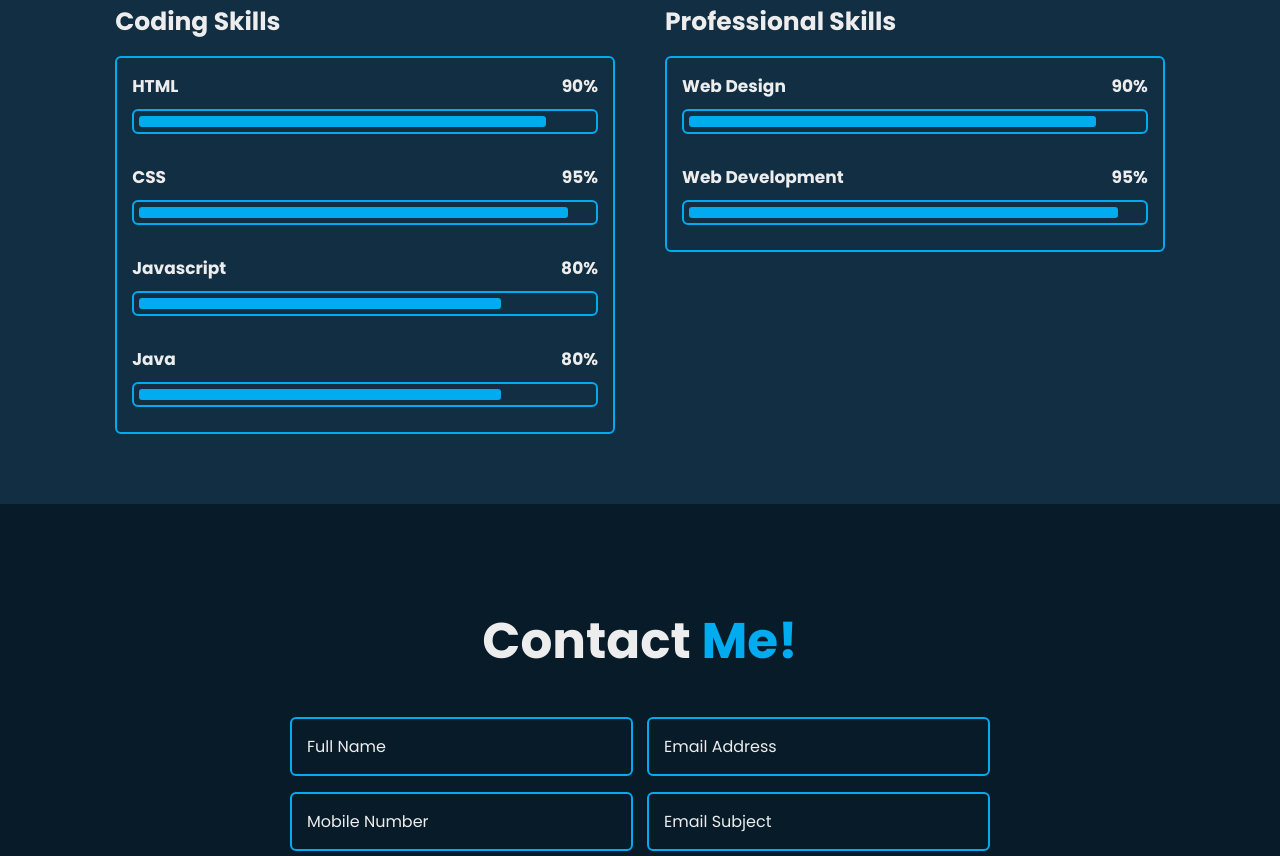
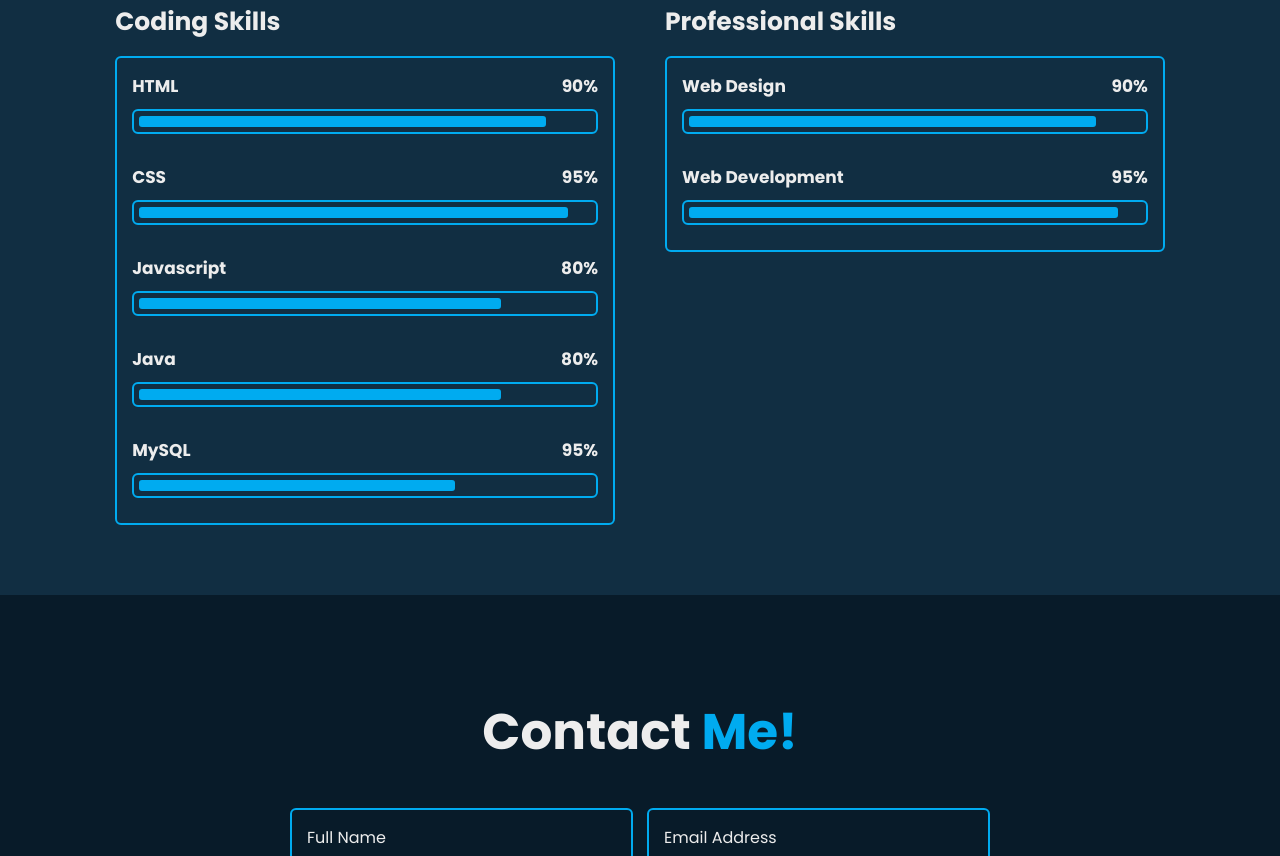
Before and after one commit to Chetantomar141/Chetan-portfolio, a plain HTML site: page index.html in a window 1280 px wide. Shown: the part 2840-3696 px from the top of the page. Drawn offline with nearby package versions, Linux system fonts and the light colour scheme.

Commit message:
Update index.html

```diff
--- a/index.html
+++ b/index.html
@@ -177,10 +177,10 @@ I’m currently exploring opportunities to expand my knowledge in React.js, soft
                             <div class="bar"><span></span></div>
                         </div> -->
 
-                        <!-- <div class="progress">
+                        <div class="progress">
                             <h3>MySQL <span>95%</span></h3>
                             <div class="bar"><span></span></div>
-                        </div> -->
+                        </div>
                     </div>
                 </div>
             </div>
```
